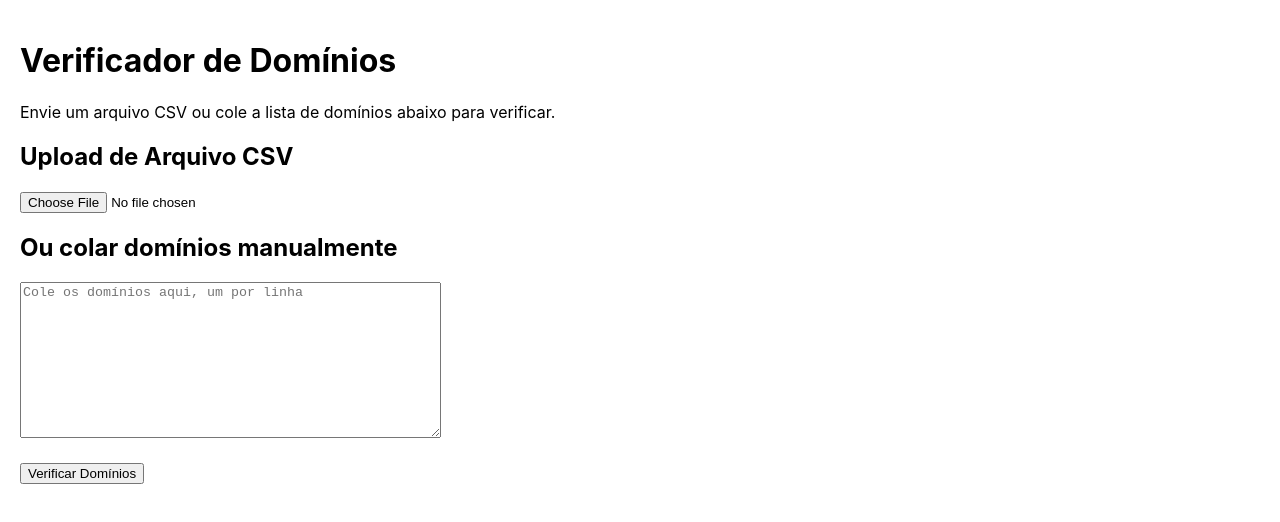
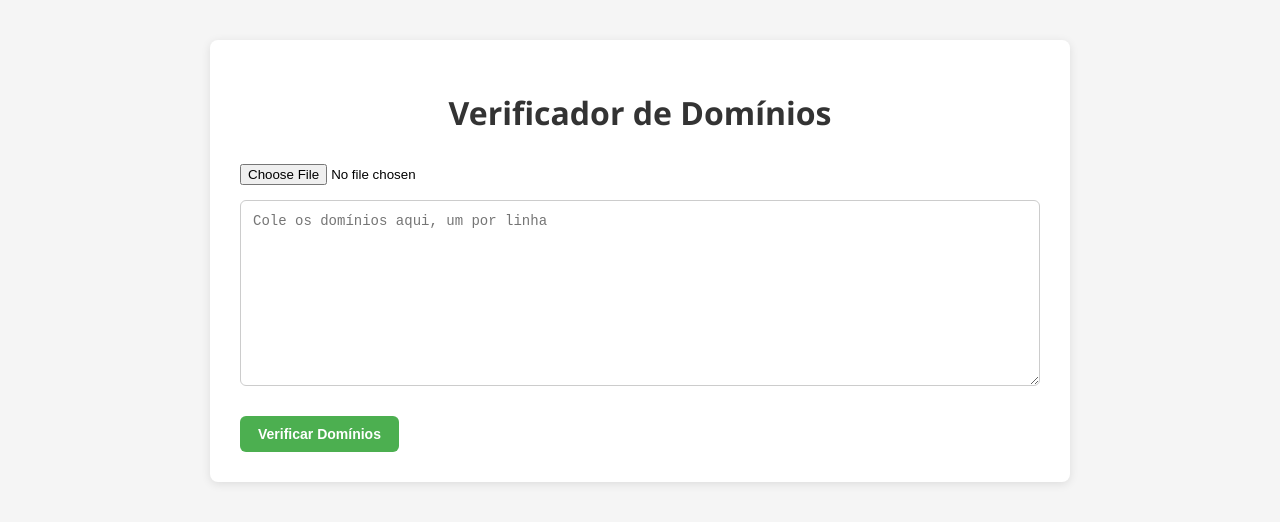
Before and after one commit to gustavoarnoni/blacklist-checker, a React (Create React App) app in the folder frontend/: page / in a window 1280 px wide. Shown: the top 522 px of the page. Built offline with nearby package versions, Linux system fonts and the light colour scheme; the HTML template or start-up script is replaced by a standard one.

Commit message:
feat: finalize MVP with full UI styling, CSV export and domain integration

```diff
--- a/frontend/public/index.html
+++ b/frontend/public/index.html
@@ -1,13 +1,14 @@
 <!DOCTYPE html>
-<html lang="en">
+<html lang="pt-BR">
   <head>
     <meta charset="utf-8" />
     <link rel="icon" href="%PUBLIC_URL%/favicon.ico" />
     <meta name="viewport" content="width=device-width, initial-scale=1" />
     <meta name="theme-color" content="#000000" />
+    <meta name="title" content="Blacklist Checker">
     <meta
       name="description"
-      content="Web site created using create-react-app"
+      content="Blacklist Checker by github.com/gustavoarnoni"
     />
     <link rel="apple-touch-icon" href="%PUBLIC_URL%/logo192.png" />
     <!--
@@ -24,7 +25,7 @@
       work correctly both with client-side routing and a non-root public URL.
       Learn how to configure a non-root public URL by running `npm run build`.
     -->
-    <title>React App</title>
+    <title>Blacklist Checker</title>
   </head>
   <body>
     <noscript>You need to enable JavaScript to run this app.</noscript>
--- /dev/null
+++ b/frontend/src/App.css
@@ -0,0 +1,112 @@
+/* App.css */
+
+body {
+  background-color: #f5f5f5;
+  font-family: 'Segoe UI', Tahoma, Geneva, Verdana, sans-serif;
+  margin: 0;
+  padding: 0;
+}
+
+.container {
+  max-width: 800px;
+  margin: 40px auto;
+  padding: 30px;
+  background-color: #fff;
+  border-radius: 8px;
+  box-shadow: 0 2px 10px rgba(0, 0, 0, 0.1);
+}
+
+h1 {
+  color: #333;
+  text-align: center;
+  margin-bottom: 30px;
+}
+
+h2 {
+  color: #333;
+  margin-top: 40px;
+  margin-bottom: 10px;
+}
+
+input[type="file"] {
+  display: block;
+  margin-bottom: 15px;
+}
+
+textarea {
+  width: 100%;
+  min-height: 150px;
+  padding: 12px;
+  font-size: 14px;
+  border: 1px solid #ccc;
+  border-radius: 6px;
+  resize: vertical;
+  box-sizing: border-box;
+  margin-bottom: 15px;
+}
+
+button {
+  padding: 10px 18px;
+  font-size: 14px;
+  margin-top: 10px;
+  margin-right: 10px;
+  border: none;
+  border-radius: 6px;
+  cursor: pointer;
+  font-weight: bold;
+  transition: background-color 0.2s ease;
+}
+
+button.verify {
+  background-color: #4CAF50;
+  color: white;
+}
+
+button.verify:hover {
+  background-color: #45a049;
+}
+
+button.download {
+  background-color: #007bff;
+  color: white;
+}
+
+button.download:hover {
+  background-color: #0069d9;
+}
+
+button.erros {
+  background-color: #ff5555;
+  color: white;
+}
+
+button.erros:hover {
+  background-color: #e04444;
+}
+
+button:disabled {
+  background-color: #999;
+  cursor: not-allowed;
+}
+
+.alert-erro {
+  margin-top: 20px;
+  color: #d9534f;
+  font-weight: bold;
+}
+
+table {
+  width: 100%;
+  border-collapse: collapse;
+  margin-top: 15px;
+}
+
+table th, table td {
+  padding: 10px;
+  border: 1px solid #ddd;
+  text-align: left;
+}
+
+table th {
+  background-color: #f0f0f0;
+}
--- a/frontend/src/App.js
+++ b/frontend/src/App.js
@@ -1,5 +1,6 @@
 import React, { useState } from 'react';
 import Papa from 'papaparse';
+import './App.css';
 
 function App() {
   const [dominiosTexto, setDominiosTexto] = useState('');
@@ -73,24 +74,42 @@ function App() {
     document.body.removeChild(link);
   };
 
+  const handleDownloadErrosCSV = () => {
+    if (erros.length === 0) {
+      alert('Nenhum erro para exportar.');
+      return;
+    }
+
+    const headers = ['Domínio', 'Erro'];
+    const rows = erros.map(item => [item.domain, item.error]);
+
+    const csvContent =
+      'data:text/csv;charset=utf-8,' +
+      [headers, ...rows]
+        .map(e => e.join(','))
+        .join('\n');
+
+    const encodedUri = encodeURI(csvContent);
+    const link = document.createElement('a');
+    link.setAttribute('href', encodedUri);
+    link.setAttribute('download', 'erros.csv');
+    document.body.appendChild(link);
+    link.click();
+    document.body.removeChild(link);
+  };
+
   const handleFileUpload = (e) => {
     const file = e.target.files[0];
 
-    if (!file) {
-      return;
-    }
+    if (!file) return;
 
     Papa.parse(file, {
       header: false,
       skipEmptyLines: true,
       complete: (results) => {
         const linhas = results.data.map(row => row[0]);
-
-        // Pula a primeira linha se ela for "domain" ou "Domain"
         const linhasFiltradas = linhas.filter((d, idx) => {
-          if (idx === 0 && d.toLowerCase() === 'domain') {
-            return false; // pular a primeira linha se for cabeçalho
-          }
+          if (idx === 0 && d.toLowerCase() === 'domain') return false;
           return d && d.trim().length > 0;
         });
 
@@ -105,41 +124,35 @@ function App() {
   };
 
   return (
-    <div style={{ padding: '20px' }}>
+    <div className="container">
       <h1>Verificador de Domínios</h1>
-      <p>Envie um arquivo CSV ou cole a lista de domínios abaixo para verificar.</p>
 
-      {/* Upload de CSV (vamos deixar parado por enquanto) */}
-      <div>
-        <h2>Upload de Arquivo CSV</h2>
-        <input type="file" accept=".csv" onChange={handleFileUpload} />
-      </div>
+      <input
+        type="file"
+        accept=".csv"
+        onChange={handleFileUpload}
+        style={{ marginBottom: '15px' }}
+      />
 
-      {/* Caixa de Texto */}
-      <div>
-        <h2>Ou colar domínios manualmente</h2>
       <textarea
         rows="10"
-          cols="50"
         placeholder="Cole os domínios aqui, um por linha"
         value={dominiosTexto}
         onChange={(e) => setDominiosTexto(e.target.value)}
       />
-      </div>
 
-      {/* Botão Verificar */}
-      <div style={{ marginTop: '20px' }}>
-        <button onClick={handleVerificar} disabled={loading}>
+      <button
+        onClick={handleVerificar}
+        disabled={loading}
+        className="verify"
+      >
         {loading ? '🔄 Verificando...' : 'Verificar Domínios'}
       </button>
-      </div>
 
-      {/* Resultados */}
-      <div style={{ marginTop: '30px' }}>
       {resultados.length > 0 && (
         <>
           <h2>Resultados</h2>
-            <table border="1" cellPadding="5">
+          <table border="1" cellPadding="5" style={{ marginTop: '10px' }}>
             <thead>
               <tr>
                 <th>Domínio</th>
@@ -160,20 +173,22 @@ function App() {
             </tbody>
           </table>
 
-            {/* Botão para baixar o CSV */}
-            <div style={{ marginTop: '20px' }}>
-              <button onClick={handleDownloadCSV}>📥 Baixar Resultados CSV</button>
-            </div>
+          <button onClick={handleDownloadCSV} className="download">
+            📥 Baixar Resultados CSV
+          </button>
         </>
       )}
 
-        {/* Exibe erro se tiver */}
       {erros.length > 0 && (
-          <div style={{ marginTop: '20px', color: 'red' }}>
+        <div>
+          <p className="alert-erro">
             ⚠️ {erros.length} domínios apresentaram erro na verificação.
+          </p>
+          <button onClick={handleDownloadErrosCSV} className="erros">
+            📥 Baixar Erros CSV
+          </button>
         </div>
       )}
-      </div>
     </div>
   );
 }
```
Also changed, not shown: frontend/public/favicon.ico.png (added), 1 other file (tests, documents, lock files or other folders). Lines whose indentation alone changed are shown as unchanged.
